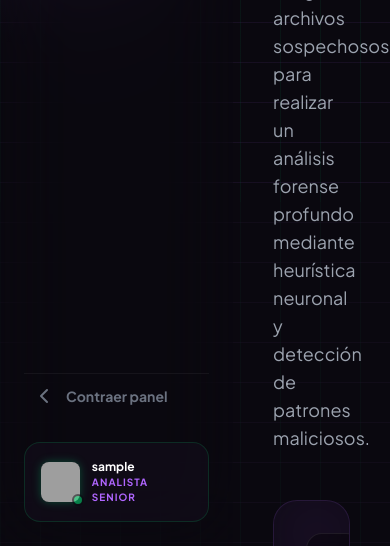
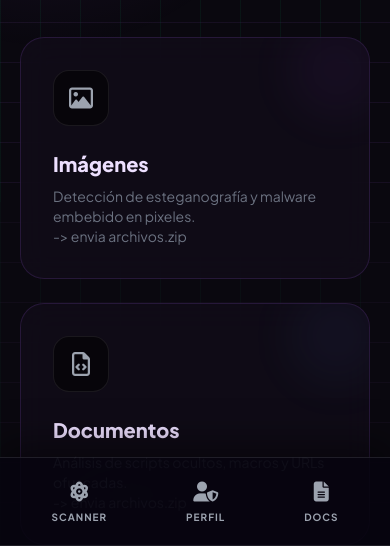
Before and after one commit to Data-Poison-AI/backend, a plain HTML site: page frontend/html/scanner.html in a window 390 px wide. Shown: the part 298-844 px from the top of the page. Drawn offline with nearby package versions, Linux system fonts and the light colour scheme; sample sign-in values are in the browser's storage; grey boxes are pictures that could not be loaded.

Commit message:
Feat: scanner responsive

```diff
--- a/frontend/html/scanner.html
+++ b/frontend/html/scanner.html
@@ -47,7 +47,7 @@
 <body class="h-screen flex tech-grid">
 
     <!-- SIDEBAR -->
-    <aside id="sidebar" class="sidebar-transition w-72 flex flex-col p-6 z-30 backdrop-blur-2xl">
+    <aside id="sidebar" class="hidden md:flex sidebar-transition w-72 flex-col p-6 z-30 backdrop-blur-2xl">
 
 
         <!-- Logo -->
@@ -121,6 +121,22 @@
         </div>
     </aside>
 
+    <!-- MOBILE BOTTOM NAV -->
+    <nav class="md:hidden fixed bottom-0 left-0 w-full p-3 z-[100] flex justify-around items-center border-t border-white/10 backdrop-blur-3xl" style="background: rgba(7, 4, 15, 0.85); box-shadow: 0 -10px 40px rgba(0,0,0,0.5);">
+        <button onclick="switchView('view-scanner')" class="flex flex-col items-center gap-1 text-gray-400 hover:text-brandgreen transition p-2 flex-grow">
+            <i class="fa-solid fa-atom text-xl"></i>
+            <span class="text-[10px] font-bold uppercase tracking-widest">Scanner</span>
+        </button>
+        <button onclick="switchView('view-profile')" class="flex flex-col items-center gap-1 text-gray-400 hover:text-brandpurple transition p-2 flex-grow">
+            <i class="fa-solid fa-user-shield text-xl"></i>
+            <span class="text-[10px] font-bold uppercase tracking-widest">Perfil</span>
+        </button>
+        <a href="docs.html" class="flex flex-col items-center gap-1 text-gray-400 hover:text-white transition p-2 flex-grow" style="text-decoration:none;">
+            <i class="fa-solid fa-file-lines text-xl"></i>
+            <span class="text-[10px] font-bold uppercase tracking-widest">Docs</span>
+        </a>
+    </nav>
+
     <!-- MAIN -->
     <main class="flex-grow flex flex-col overflow-hidden relative">
 
@@ -129,7 +145,7 @@
         </header>
 
         <!-- Content -->
-        <div class="flex-grow overflow-y-auto p-10">
+        <div class="flex-grow overflow-y-auto p-5 md:p-10 pb-28 md:pb-10">
             <div class="max-w-6xl mx-auto">
 
                 <!-- SCANNER VIEW -->
```
